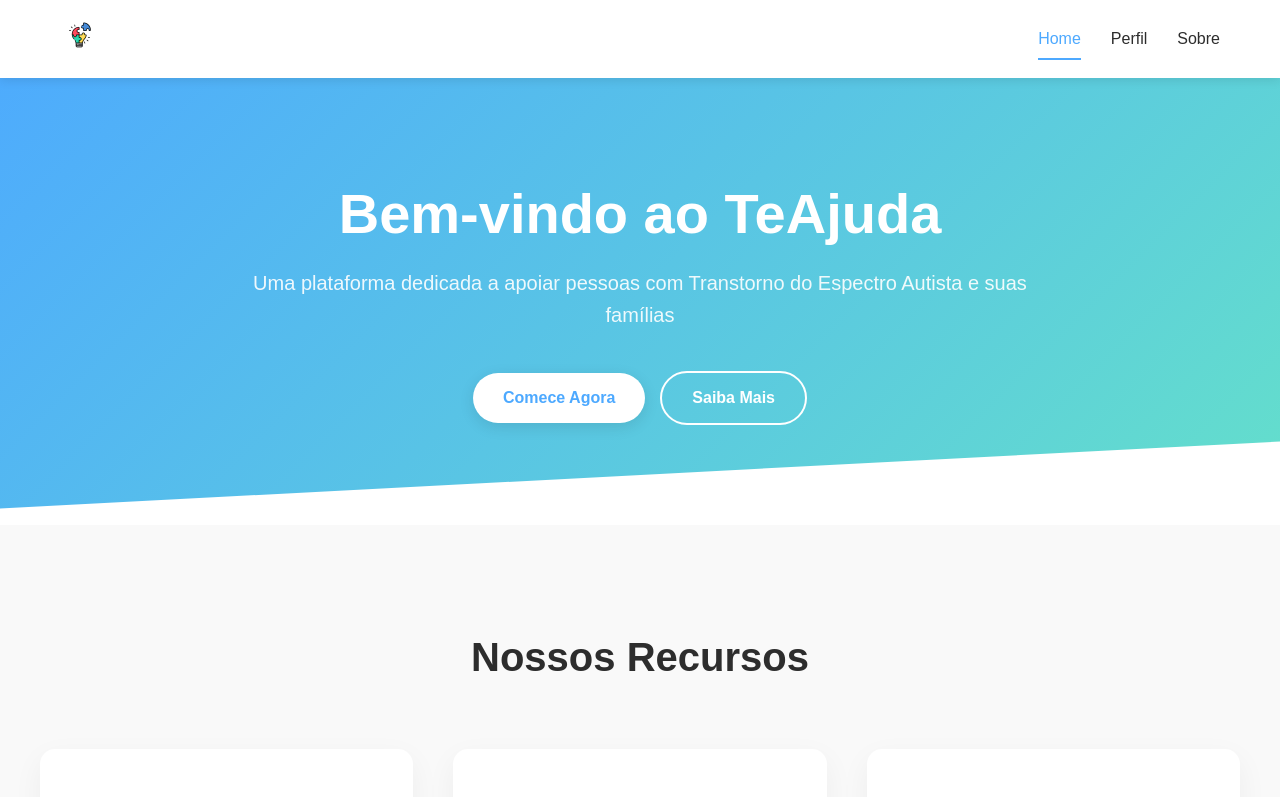
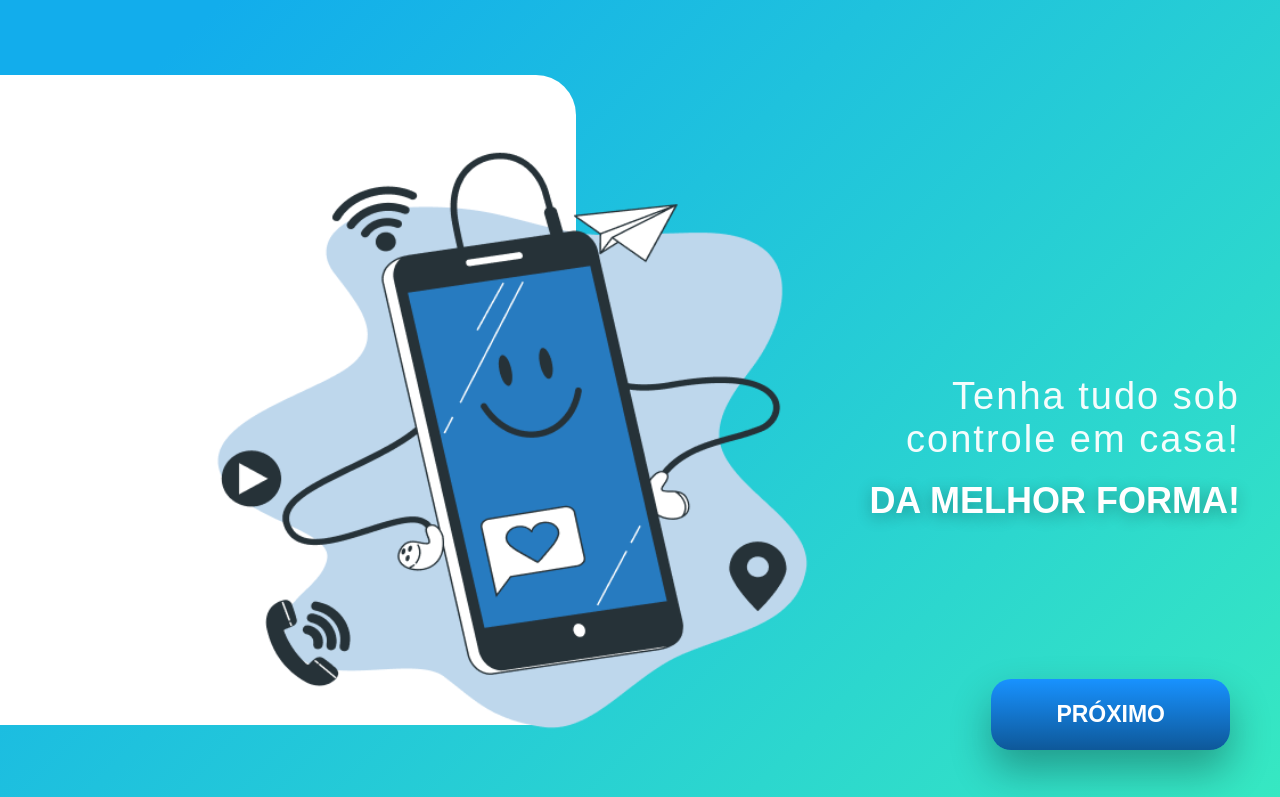
Before and after one commit to pviktorr/react-tcc, a React (Vite) app in the folder reactero/: page / in a window 1280 px wide. Shown: the top 797 px of the page. Built offline with nearby package versions, Linux system fonts and the light colour scheme.

Commit message:
navegação ok

```diff
--- a/reactero/src/pages/BemVindo/Bemvindo.jsx
+++ b/reactero/src/pages/BemVindo/Bemvindo.jsx
@@ -31,7 +31,7 @@ function Onboarding() {
 
         {/* BOTÃO PRÓXIMO */}
         <div className="button-container">
-          <button className="next-button" onClick={() =>navigate('/Inicio')}>
+          <button className="next-button" onClick={() =>navigate('/home')}>
             PRÓXIMO
           </button>
         </div>
--- a/reactero/src/pages/Perfil/perfil.jsx
+++ b/reactero/src/pages/Perfil/perfil.jsx
@@ -9,7 +9,7 @@ function Perfil() {
   const [nome, setNome] = useState(localStorage.getItem('usuarioNome') || '');
   const [email, setEmail] = useState(localStorage.getItem('usuarioEmail') || '');
   const [senha, setSenha] = useState('');
-  const [profileImage, setProfileImage] = useState('https://via.placeholder.com/200');
+
   const [loading, setLoading] = useState(false);
 
   useEffect(() => {
@@ -59,16 +59,7 @@ function Perfil() {
     return re.test(email.toLowerCase());
   };
 
-  const handleImageChange = (e) => {
-    const file = e.target.files[0];
-    if (file) {
-      const reader = new FileReader();
-      reader.onloadend = () => {
-        setProfileImage(reader.result);
-      };
-      reader.readAsDataURL(file);
-    }
-  };
+
 
   const handleSubmit = async (e) => {
     e.preventDefault();
--- a/reactero/src/router.jsx
+++ b/reactero/src/router.jsx
@@ -1,9 +1,9 @@
 import React from "react";
+import Bemvindo from './pages/BemVindo/bemvindo';
+import LoginPage from './pages/Login/Login';
+import Cadastro from './pages/Cadastro/Cadastro';
+import Home from './pages/Home/home'
 
-import LoginPage from './pages/Login/Login'; // Importe a sua página de login
-import Cadastro from './pages/Cadastro/Cadastro'; // Importe a sua página de cadastro
-import Home from './pages/Home/Home'
-import Inicio from './pages/Inicio/Inicio'
 import Perfil from './pages/Perfil/perfil'
 import NovaSenha from './pages/NovaSenha/Novasenha'
 import RecSenha from './pages/RecSenha/RecSenha'
@@ -15,10 +15,11 @@ function AppRoutes() {
     return (
       <Routes>
         {/* Rota padrão */}
-        <Route path="/inicio" element={<Inicio />} />
+        <Route path="/" element={<Bemvindo />} />
         <Route path="/sobre" element={<Sobre />} />
-        <Route path="/" element={<Home />} />
+        <Route path="/home" element={<Home />} />
         <Route path="/perfil" element={<Perfil />} />
+
         {/* Demais rotas */}
         <Route path="/Login" element={<LoginPage />} />
         <Route path="/cadastro" element={<Cadastro />} />
```
